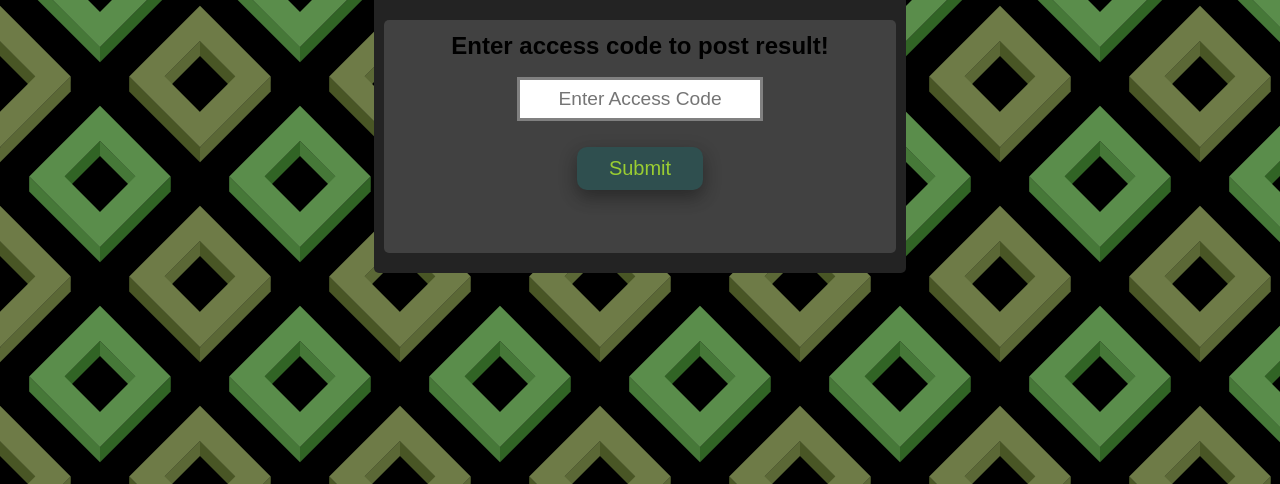
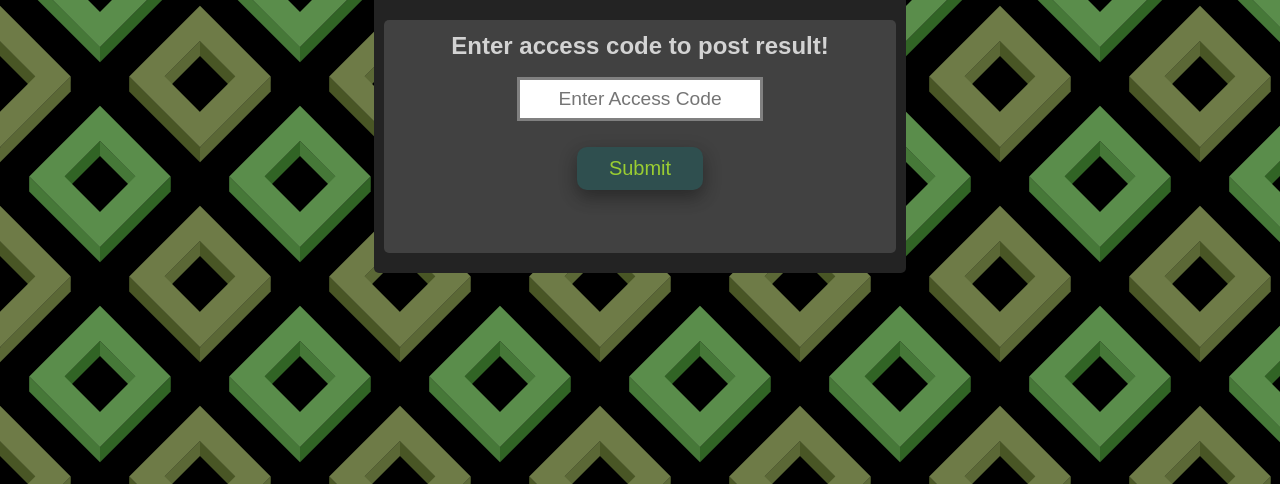
Before and after one commit to Patgoral/Fried-Clay-Client, a React app: page /access in a window 1280 px wide. Shown: the part 316-800 px from the top of the page. Built offline with nearby package versions, Linux system fonts and the light colour scheme.

Commit message:
access text style

```diff
--- a/src/pages/AccessPage/AccessPage.css
+++ b/src/pages/AccessPage/AccessPage.css
@@ -15,7 +15,14 @@
     padding: 10px;
     padding-bottom: 20px;
     border-radius: 5px;
+
 }
+
+.access-text {
+    color: lightgray;
+
+}
+
 
 .form-container{
     justify-content: center;
--- a/src/pages/AccessPage/AccessPage.js
+++ b/src/pages/AccessPage/AccessPage.js
@@ -37,7 +37,7 @@ export default function AccessPage() {
             <Link className='link' to="/"><img className="logo" alt="logo" src={logo} /></Link>
             </div>
 			<div className="form-container">
-            <h2>Enter access code to post result!</h2>
+            <h2 className='access-text'>Enter access code to post result!</h2>
 				<form className="access-form" onSubmit={handleAccessToken}>
                     <div>
 					<input
```
